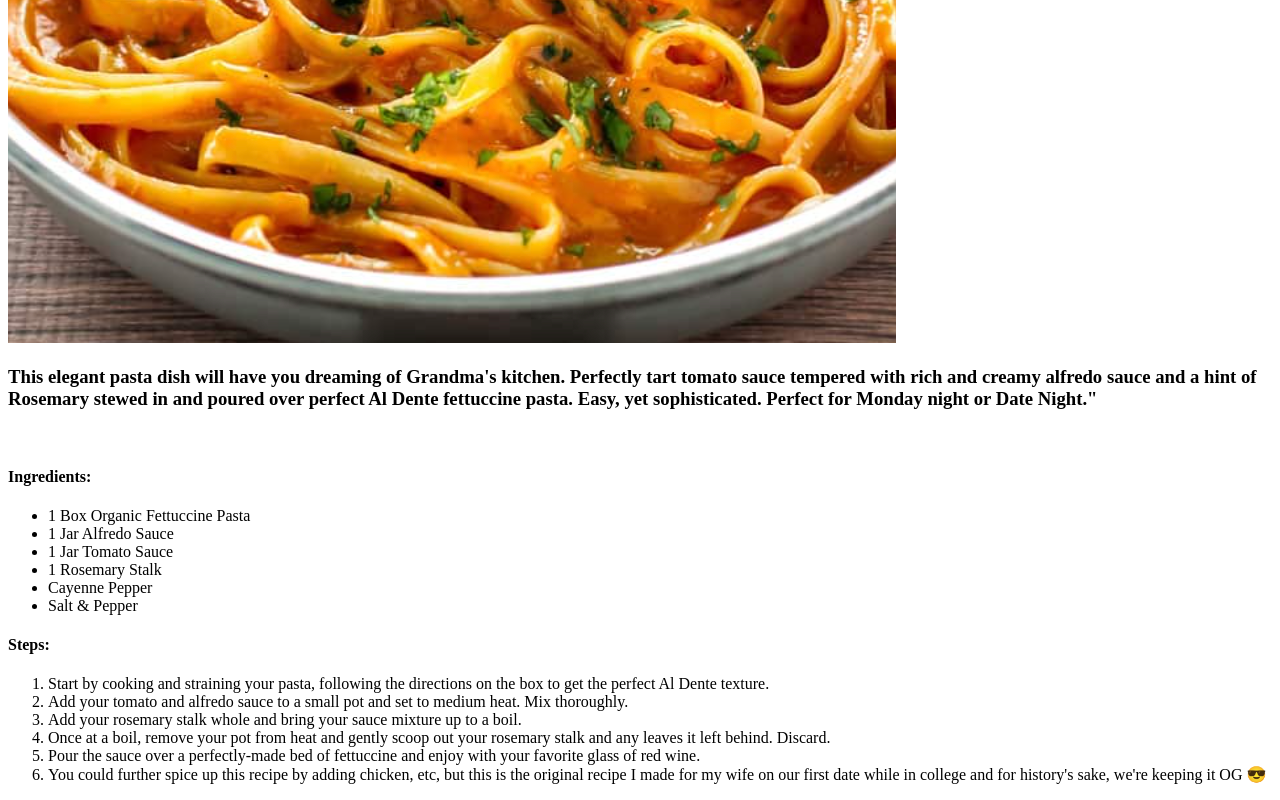
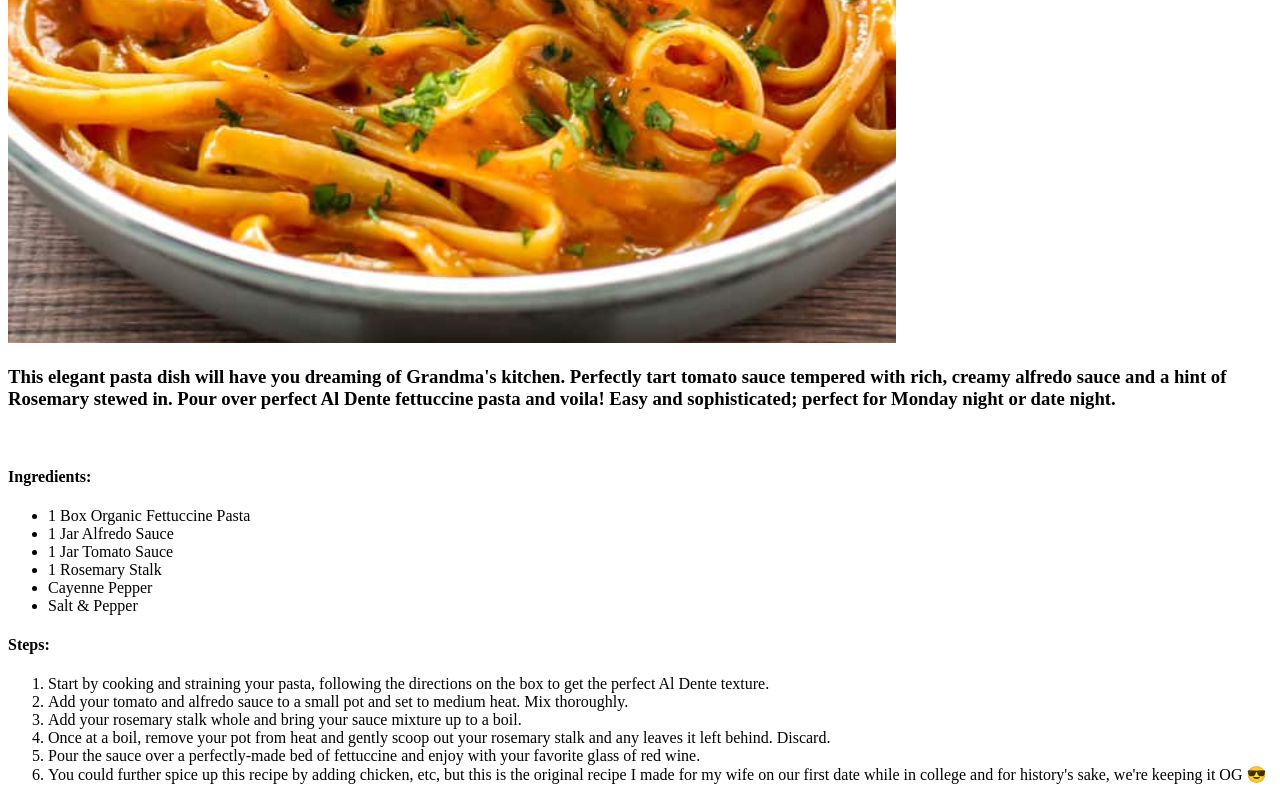
Before and after one commit to JT-actual/odin-recipes, a plain HTML site: page recipes/red_rosemary_fettuccini.html in a window 1280 px wide. Shown: the part 625-1425 px from the top of the page. Drawn offline with Linux system fonts and the light colour scheme.

Commit message:
Fix typo, reword description

```diff
--- a/recipes/red_rosemary_fettuccini.html
+++ b/recipes/red_rosemary_fettuccini.html
@@ -8,7 +8,7 @@
 <body>
     <h1>Red Rosemary Fettuccine Alfredo</h1>
         <img src="../img/redfettuccine.png" alt="A beautiful bowl of red alfredo fettuccine pasta">
-            <h3>This elegant pasta dish will have you dreaming of Grandma's kitchen. Perfectly tart tomato sauce tempered with rich and creamy alfredo sauce and a hint of Rosemary stewed in and poured over perfect Al Dente fettuccine pasta. Easy, yet sophisticated. Perfect for Monday night or Date Night."</h3>
+            <h3>This elegant pasta dish will have you dreaming of Grandma's kitchen. Perfectly tart tomato sauce tempered with rich, creamy alfredo sauce and a hint of Rosemary stewed in. Pour over perfect Al Dente fettuccine pasta and voila! Easy and sophisticated; perfect for Monday night or date night.</h3>
             <br>
             <h4><Strong>Ingredients:</Strong></h4>
                 <ul>
```
